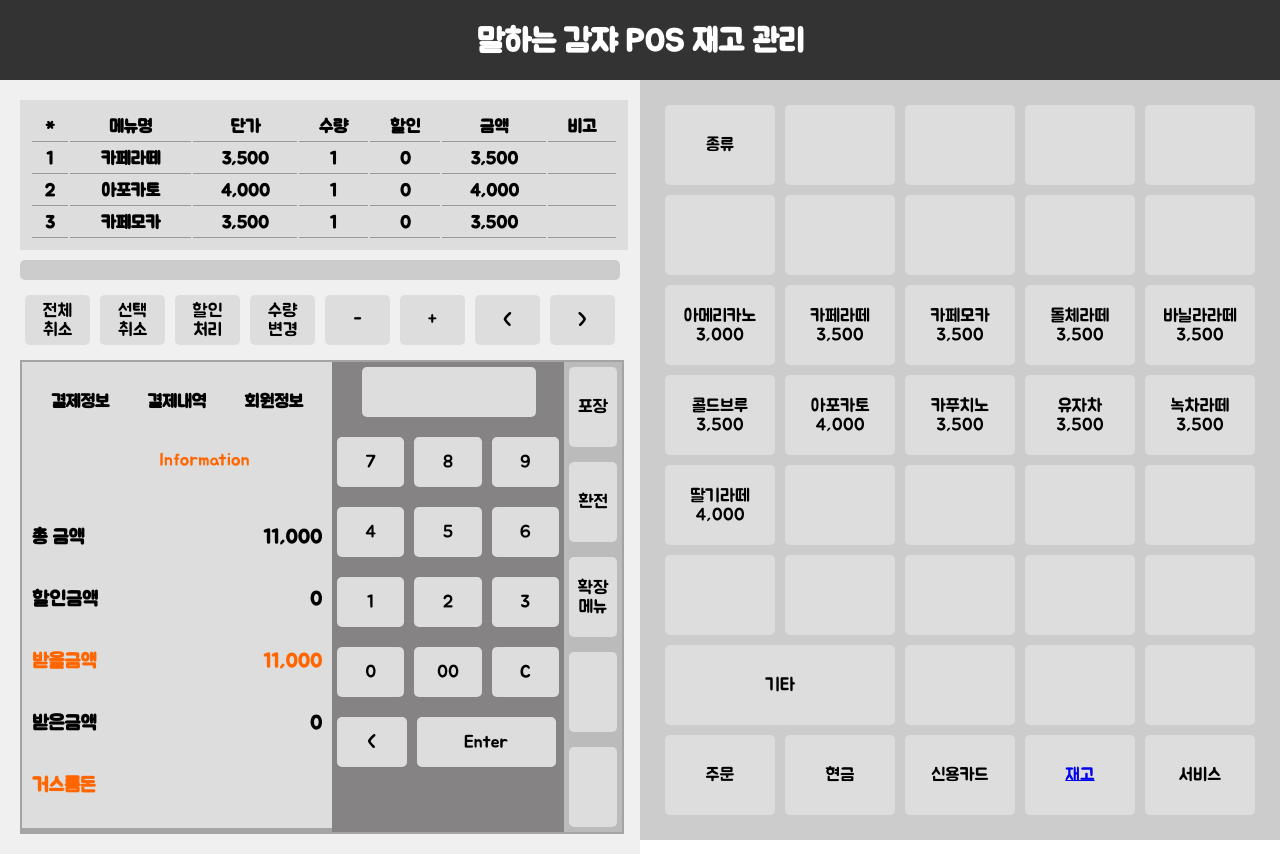
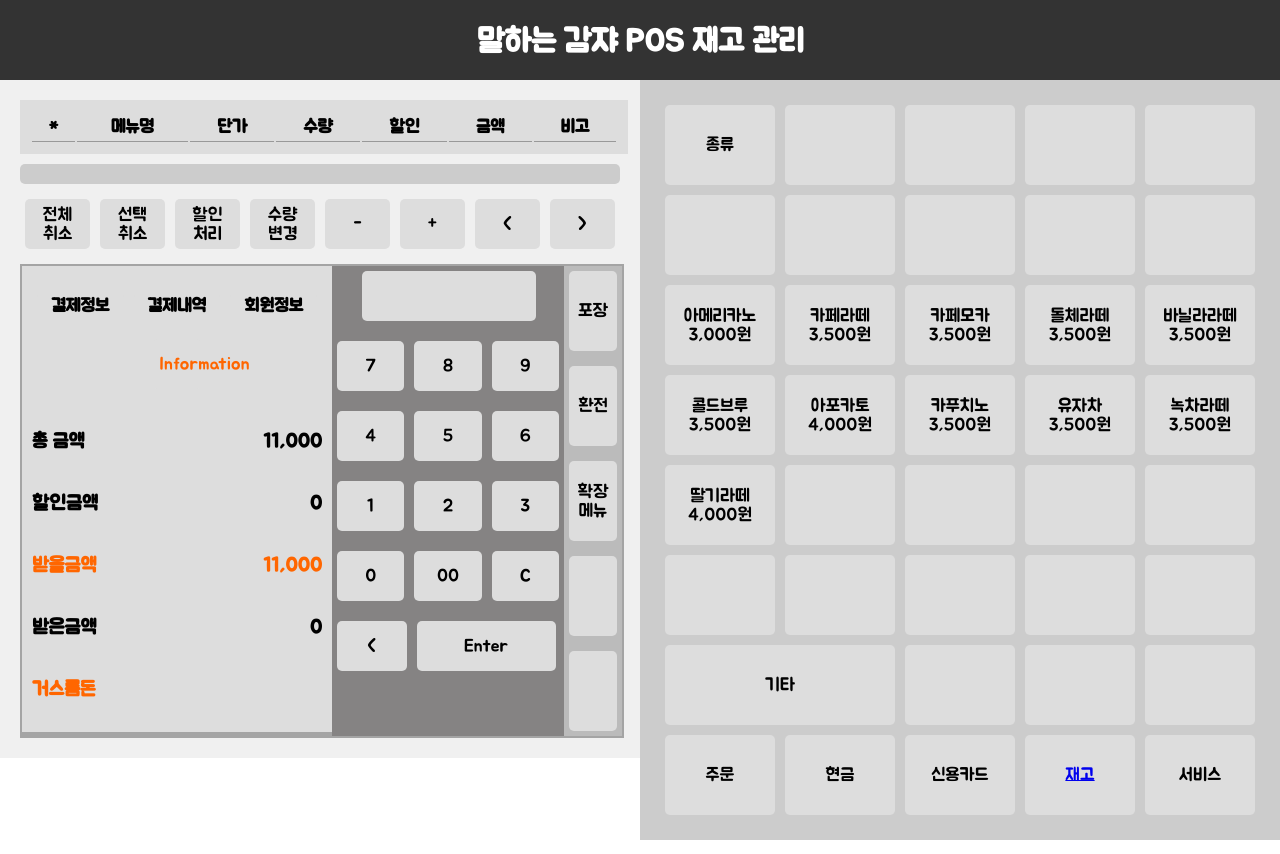
Before and after one commit to minju-sin/capstone, a React (Create React App) app in the folder frontend/: page / in a window 1280 px wide. Built offline with nearby package versions, Linux system fonts and the light colour scheme.

Commit message:
주문표 클릭 시 추가 되도록 수정함

```diff
--- a/frontend/src/components/page/MainPage.js
+++ b/frontend/src/components/page/MainPage.js
@@ -1,14 +1,18 @@
-import React from "react";
+import React, { useState } from "react";
 import Header from "../ui/Header";
 import { StyledBody } from "../styles/HeaderCSS";
 import { StyledContainer } from "../styles/PosLeftCSS";
 import PosLeft from "../ui/PosLeft";
 import PosRight from "../ui/PosRight";
 
+function MainPage() {
 
+    const [orders, setOrders] = useState([]);
 
+    const addOrder = (item) => {
+        setOrders([...orders, item]);
+    };
 
-function MainPage() {
 
     return (
     <StyledBody>
@@ -16,9 +20,9 @@ function MainPage() {
 
         <StyledContainer class="container">
 
-          <PosLeft/>
+          <PosLeft orders={orders}/>
 
-          <PosRight/>
+          <PosRight addOrder={addOrder}/>
 
         </StyledContainer>
     </StyledBody>
--- a/frontend/src/components/ui/PosLeft.js
+++ b/frontend/src/components/ui/PosLeft.js
@@ -5,7 +5,7 @@ import { StyledLeftHalf, StyledLeftInner, StyledTable, StyledTr, StyledTh, Style
 
 
 
-function PosLeft() {
+function PosLeft({ orders }) {
     return (
         <StyledLeftHalf class="left-half">
             <StyledLeftInner class="left-inner">
@@ -19,33 +19,17 @@ function PosLeft() {
                         <StyledTh>금액</StyledTh>
                         <StyledTh>비고</StyledTh>
                     </StyledTr>
-                    <StyledTr>
-                        <StyledTh>1</StyledTh>
-                        <StyledTh>카페라떼</StyledTh>
-                        <StyledTh>3,500</StyledTh>
-                        <StyledTh>1</StyledTh>
-                        <StyledTh>0</StyledTh>
-                        <StyledTh>3,500</StyledTh>
-                        <StyledTh> </StyledTh>
-                    </StyledTr>
-                    <StyledTr>
-                        <StyledTh>2</StyledTh>
-                        <StyledTh>아포카토</StyledTh>
-                        <StyledTh>4,000</StyledTh>
-                        <StyledTh>1</StyledTh>
-                        <StyledTh>0</StyledTh>
-                        <StyledTh>4,000</StyledTh>
-                        <StyledTh> </StyledTh>
-                    </StyledTr>
-                    <StyledTr>
-                        <StyledTh>3</StyledTh>
-                        <StyledTh>카페모카</StyledTh>
-                        <StyledTh>3,500</StyledTh>
-                        <StyledTh>1</StyledTh>
-                        <StyledTh>0</StyledTh>
-                        <StyledTh>3,500</StyledTh>
-                        <StyledTh> </StyledTh>
-                    </StyledTr>
+                    {orders.map((order, index) => (
+                            <StyledTr key={index}>
+                                <StyledTh>{index + 1}</StyledTh>
+                                <StyledTh>{order.name}</StyledTh>
+                                <StyledTh>{order.price.toLocaleString()}</StyledTh>
+                                <StyledTh>1</StyledTh>
+                                <StyledTh>0</StyledTh>
+                                <StyledTh>{order.price.toLocaleString()}</StyledTh>
+                                <StyledTh></StyledTh>
+                            </StyledTr>
+                    ))}
               </StyledTable>
             </StyledLeftInner>
 
--- a/frontend/src/components/ui/PosRight.js
+++ b/frontend/src/components/ui/PosRight.js
@@ -1,16 +1,10 @@
 // ./PosLeft.js
 
-import React, { useState } from "react";
+import React from "react";
 import { StyledRightHalf, StyledButtonContainer, StyledRightButton, StyledButtonMerged } from "../styles/PosRightCSS";
 
 
-function PosRight() {
-
-    const [orders, setOrders] = useState([]);
-
-    const handleAddOrder = (item) => {
-        setOrders([...orders, item]);
-    };
+function PosRight({ addOrder }) {
 
     const menuItems = [
         { name: "아메리카노", price: 3000 },
@@ -46,9 +40,9 @@ function PosRight() {
                     <StyledRightButton
                         key={index}
                         className="rightbutton"
-                        onClick={() => handleAddOrder(item)}
+                        onClick={() => addOrder(item)}
                     >
-                        {item.name}<br/>{item.price.toLocaleString()}
+                        {item.name}<br/>{item.price.toLocaleString()}원
                     </StyledRightButton>
                 ))}
 
```
